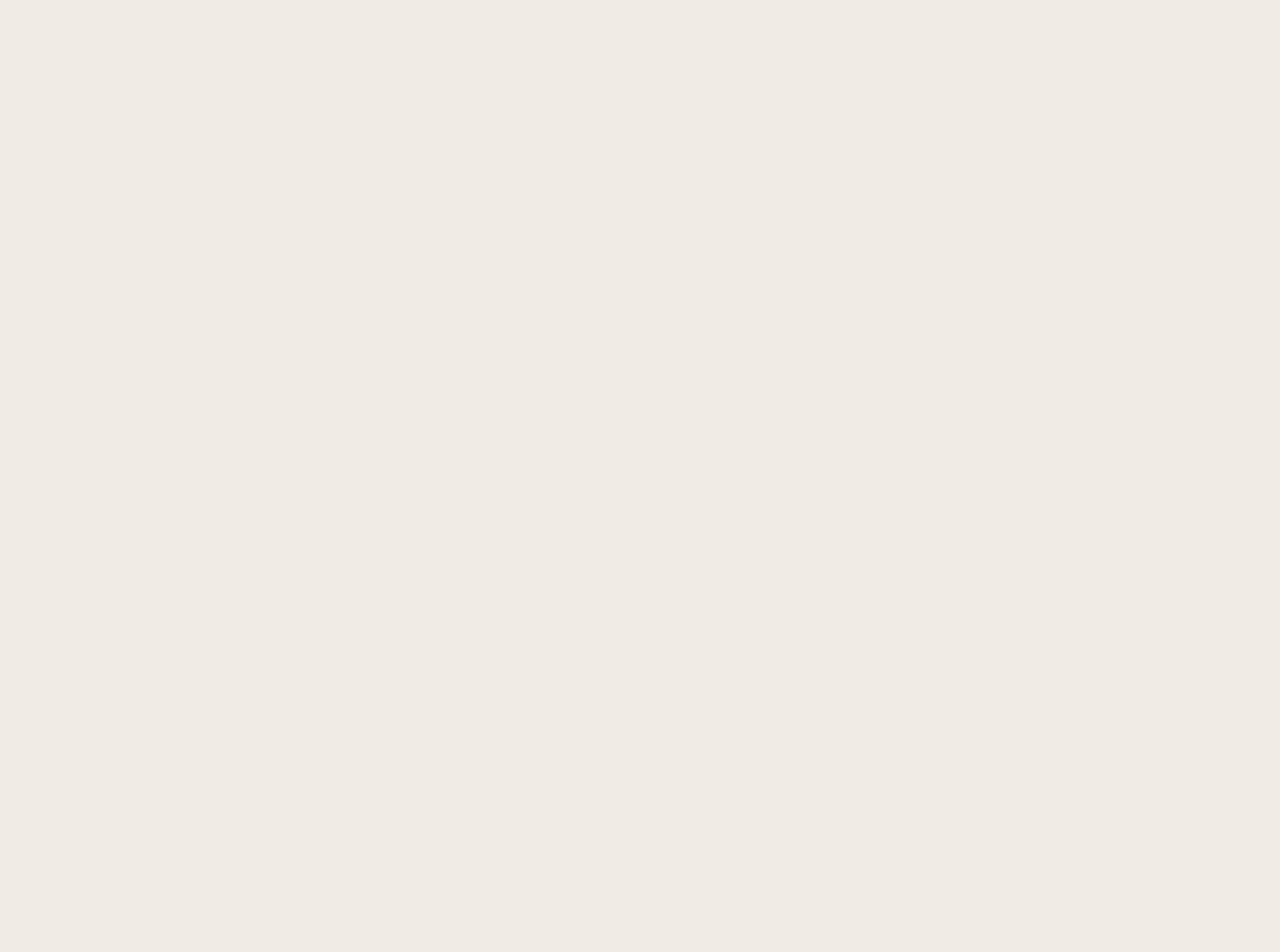
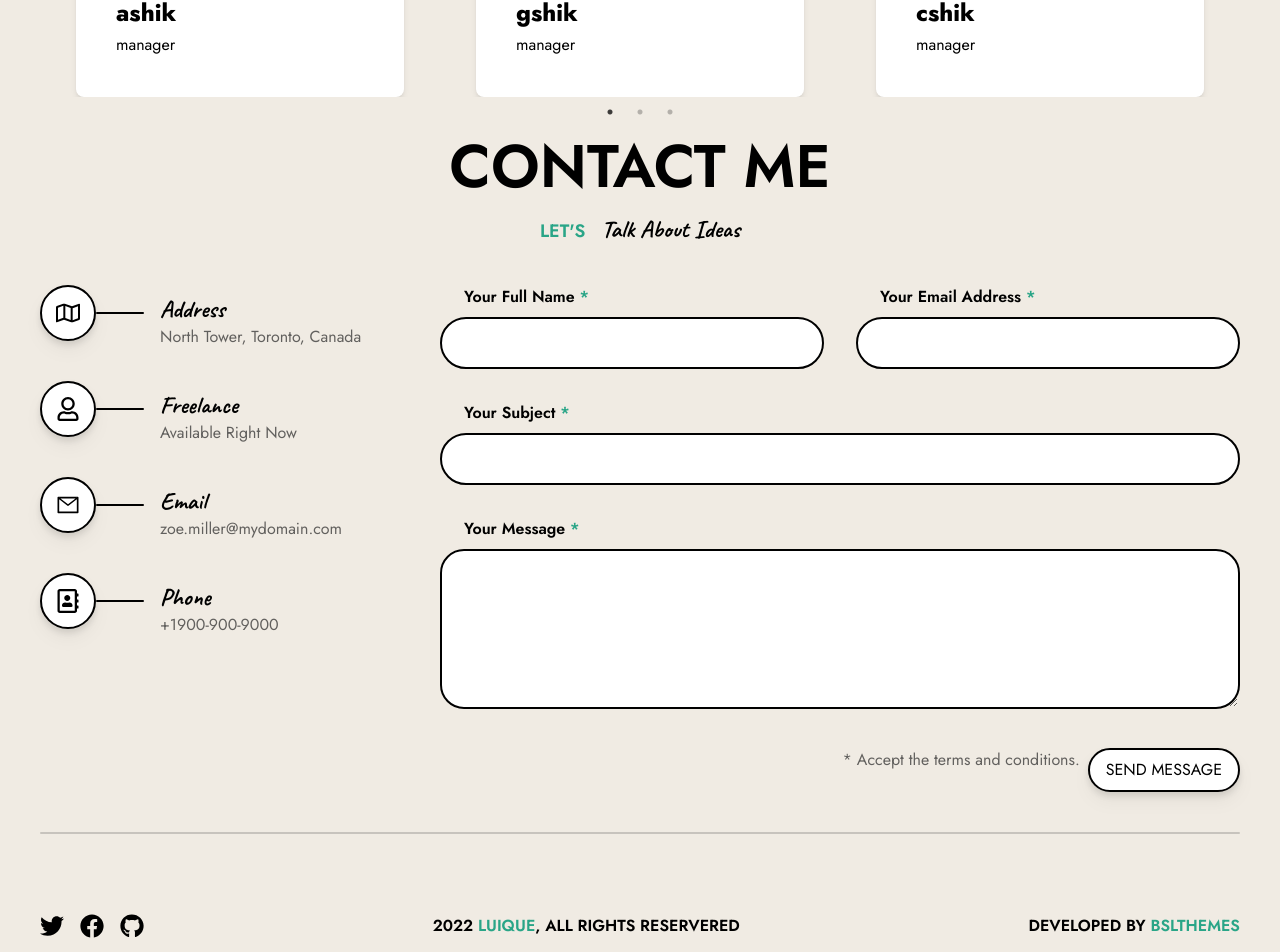
Before and after one commit to Ashique5299/portfolio_app, a React (Create React App) app: page / in a window 1280 px wide. Shown: the part 1271-2223 px from the top of the page. Before the commit the page ends 1627 px from the top, so only its background shows below. Built offline with nearby package versions, Linux system fonts and the light colour scheme.

Commit message:
on services

```diff
--- a/src/App.js
+++ b/src/App.js
@@ -1,14 +1,19 @@
 import Contact from "./Components/ContactComponents/Contact";
 import HeroSection from "./Components/HeroComponents/HeroSection";
+import MyServices from "./Components/MyServicesComponents/MyServices";
 import TestimonialSliderComponent from "./Components/TestimonialComponent/TestimonialSliderComponent";
+import Footer from "./Layout/Footer";
 import Header from "./Layout/Header";
 
 function App() {
   return (
-    <div className="mx-4 mb-96 md:mx-10">
+    <div className="mx-4 mb-20 md:mx-10">
       <Header />
       <HeroSection />
+      <MyServices />
+      <TestimonialSliderComponent />
       <Contact />
+      <Footer />
     </div>
   );
 }
--- a/src/Components/ContactComponents/Contact.jsx
+++ b/src/Components/ContactComponents/Contact.jsx
@@ -5,7 +5,7 @@ import { AiOutlineMail } from "react-icons/ai";
 function Contact() {
   return (
     <Fragment>
-      <div className="text-center mb-10">
+      <div className="text-center my-10">
         <div className="text-6xl font-jost font-semibold"> CONTACT ME</div>
         <div className="mt-4">
           <span className="text-lg font-semibold text-[#29a587]">LET'S</span>
@@ -64,14 +64,18 @@ function Contact() {
         <div className="mt-10 md:mt-0 flex flex-col space-y-8">
           <div className="grid grid-cols-2 gap-8">
             <div>
-              <h3 className="font-semibold ml-6">Your Full Name *</h3>
+              <h3 className="font-semibold ml-6">
+                Your Full Name <span className="text-[#29a587]">*</span>
+              </h3>
               <input
                 type="text"
                 className="px-6 w-full mt-2 py-3 rounded-full border-black border-2"
               />
             </div>
             <div>
-              <h3 className="font-semibold ml-6">Your Email Address *</h3>
+              <h3 className="font-semibold ml-6">
+                Your Email Address <span className="text-[#29a587]">*</span>
+              </h3>
               <input
                 type="text"
                 className="px-6 w-full mt-2 py-3 rounded-full border-black border-2"
@@ -79,14 +83,18 @@ function Contact() {
             </div>
           </div>
           <div>
-            <h3 className="font-semibold ml-6">Your Subject *</h3>
+            <h3 className="font-semibold ml-6">
+              Your Subject <span className="text-[#29a587]">*</span>
+            </h3>
             <input
               type="text"
               className="px-6 w-full mt-2 py-3 rounded-full border-black border-2"
             />
           </div>
           <div>
-            <h3 className="font-semibold ml-6">Your Message *</h3>
+            <h3 className="font-semibold ml-6">
+              Your Message <span className="text-[#29a587]">*</span>
+            </h3>
             <textarea
               type="text-area"
               className="px-6 w-full h-40 mt-2 py-3 rounded-3xl border-black border-2"
--- /dev/null
+++ b/src/Components/MyServicesComponents/MyServices.jsx
@@ -0,0 +1,17 @@
+import React from "react";
+
+function MyServices() {
+  return (
+    <div>
+      <div className="text-center mb-10">
+        <div className="text-6xl font-jost font-semibold">WHAT I DO</div>
+        <div className="mt-4">
+          <span className="text-lg font-semibold text-[#29A587]">MY</span>
+          <span className="text-2xl font-caveat font-bold ml-4">SERVICES</span>
+        </div>
+      </div>
+    </div>
+  );
+}
+
+export default MyServices;
--- /dev/null
+++ b/src/Layout/Footer.jsx
@@ -0,0 +1,35 @@
+import React from "react";
+import { FaTwitter, FaFacebook, FaGithub } from "react-icons/fa";
+
+function Footer() {
+  return (
+    <div className="mt-10">
+      <div className="mt-6 w-full h-0.5 rounded-full bg-[#262626] opacity-20"></div>
+      <div className="flex flex-col space-y-4 mt-20 md:flex-row md:items-center md:justify-between md:space-y-0">
+        <div className="flex justify-center space-x-4">
+          <FaTwitter
+            size="24px"
+            className="hover:fill-[#29a587] cursor-pointer"
+          />
+          <FaFacebook
+            size="24px"
+            className="hover:fill-[#29a587] cursor-pointer"
+          />
+          <FaGithub
+            size="24px"
+            className="hover:fill-[#29a587] cursor-pointer"
+          />
+        </div>
+        <h3 className="text-center font-semibold">
+          2022 <span className="text-[#29a587]"> LUIQUE</span>, ALL RIGHTS
+          RESERVERED
+        </h3>
+        <h3 className="text-center font-semibold">
+          DEVELOPED BY <span className="text-[#29a587]"> BSLTHEMES</span>
+        </h3>
+      </div>
+    </div>
+  );
+}
+
+export default Footer;
```
